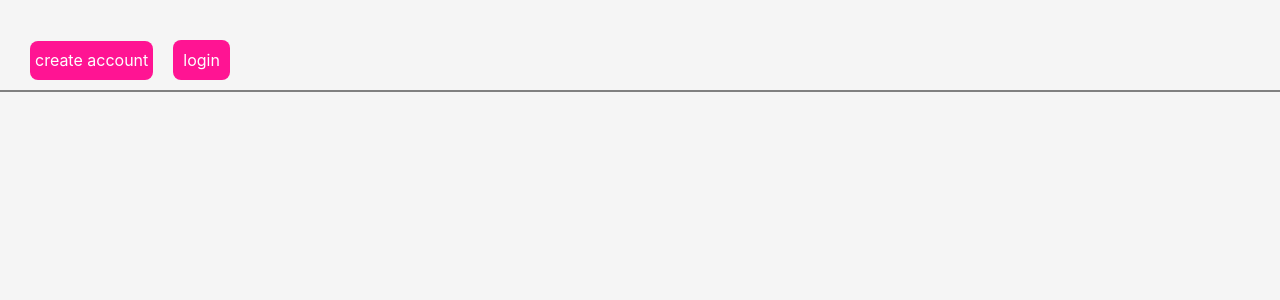
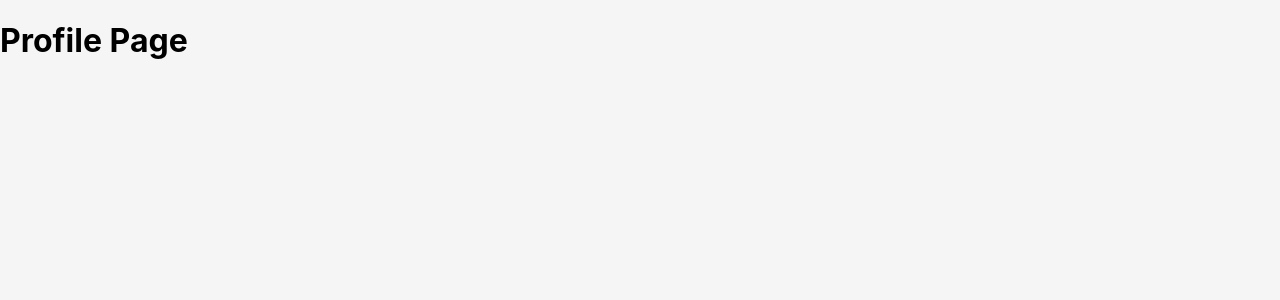
Before and after one commit to jagmeet18/front-end, a React (Create React App) app: page /profile/1 in a window 1280 px wide. Shown: the top 300 px of the page. Built offline with nearby package versions, Linux system fonts and the light colour scheme.

Commit message:
initial commit

```diff
--- a/src/App.js
+++ b/src/App.js
@@ -2,21 +2,25 @@ import './App.css';
 import SignUp from './signup';
 import Base from './base';
 import Login from './login';
-import { Component } from 'react';
+import Profile from './Profile';
+// import { Component } from 'react';
 import { BrowserRouter as Router,Route,Switch} from 'react-router-dom';
 
 function App() {
   return (
   <Router>
-    <div className="buttons">
+    <Route exact path= "/">
       <Base></Base>
-    </div>
+    </Route>
     <Switch>
       <Route path= {"/signup"}>
         <SignUp></SignUp>
       </Route>
       <Route path= {"/login"}>
         <Login></Login>
+      </Route>
+      <Route path= "/profile/:username">
+        <Profile/>
       </Route>
     </Switch>
 
--- /dev/null
+++ b/src/Profile.js
@@ -0,0 +1,7 @@
+const Profile = () => {
+    return (
+        <h1>Profile Page</h1>
+     );
+}
+
+export default Profile;
--- a/src/login.js
+++ b/src/login.js
@@ -1,4 +1,5 @@
 import { useState, useEffect } from "react";
+import { useHistory } from "react-router-dom";
 import axios from 'axios'
 
 const Login = () => {
@@ -11,6 +12,7 @@ const Login = () => {
 
     const [loggedIN, setloggedIN] = useState();
     const [denied, setDenied] = useState();
+    const history = useHistory();
     const handleInfo = (event) =>{
         const name = event.target.name;
         const value = event.target.value;
@@ -68,7 +70,7 @@ const Login = () => {
         <div className="container" >
             <div className="form">
             <div className="header">Login</div>
-               {loggedIN ? <div className="sub">tag to home page in actual application</div> : null} {/* instead of the div we gonna link profile page so add <profile></profile> */}
+               {loggedIN ? history.push(`/profile/${info.username}`) : null} {/* instead of the div we gonna link profile page so add <profile></profile> */}
                {/* {loggedIN ? <div className="errorHandle">loggged in</div> : null}*/}
                {denied ? <div className="errorHandle">denied</div> : null}
 
```
